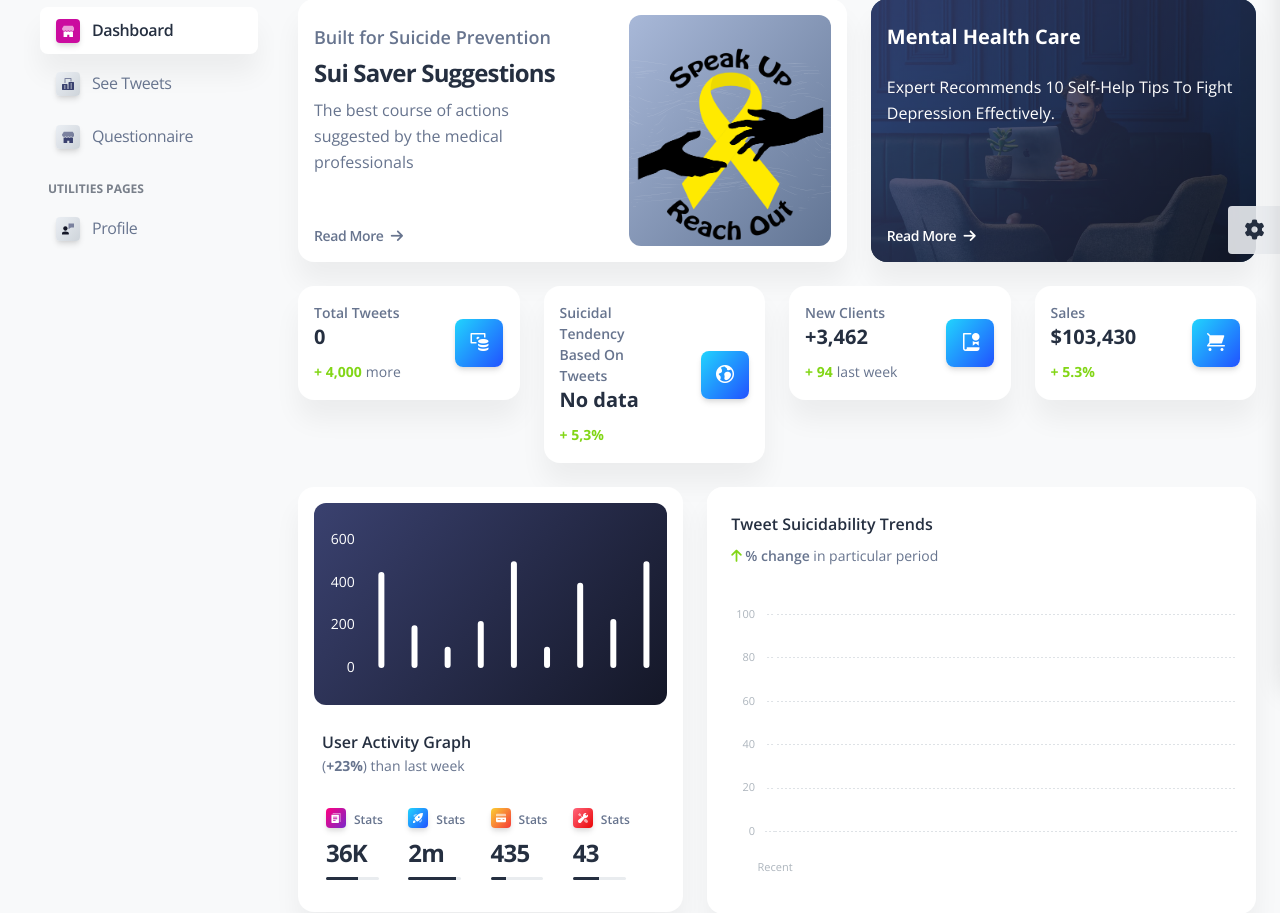
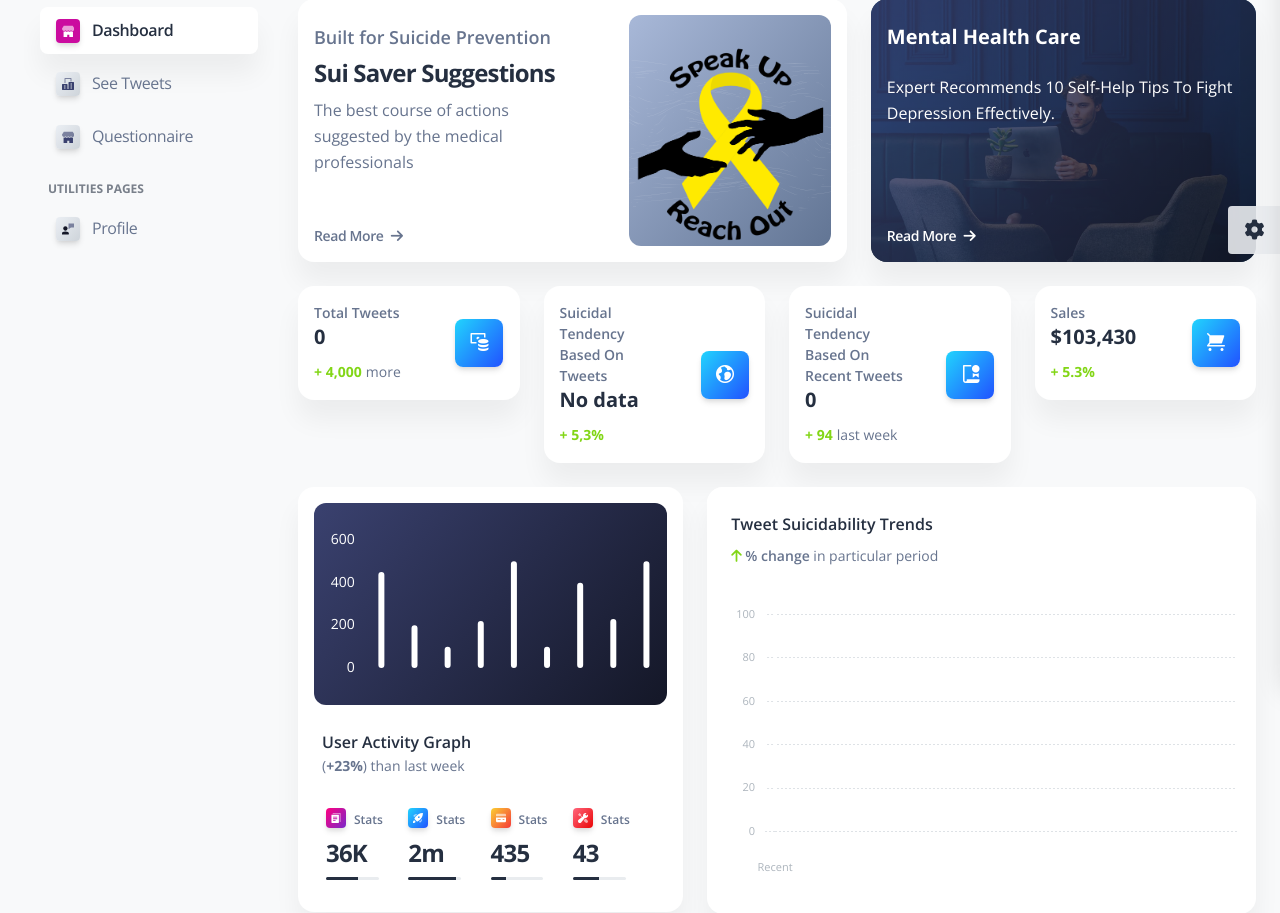
Before and after one commit to Satyajit-Codys/sui-saver-web, a Django app: page / in a window 1280 px wide. Shown: the part 114-1027 px from the top of the page. Run offline with Django 3.2, Linux system fonts and the light colour scheme; the visitor is signed in with stand-in values (Sample User, id 1); some libraries are stand-ins or nearby versions.

Commit message:
recent suicidal tendency

```diff
--- a/apps/home/views.py
+++ b/apps/home/views.py
@@ -18,8 +18,13 @@ def index(request):
         overall_trend_percentage = sum(overall_trend) // total_tweets
     except:
         overall_trend_percentage = "No data"
+    try:
+        recent_prob = sum(recent_prob_list)//10
+    except:
+        overall_trend_percentage = "No data"
     context = {"segment": "index", "positive_tweet_trend": positive_tweet_trend,
-               "negative_tweet_trend": negative_tweet_trend, "overall_trend_percentage": overall_trend_percentage, "total_tweets": total_tweets}
+               "negative_tweet_trend": negative_tweet_trend, "overall_trend_percentage": overall_trend_percentage,
+               "recent_prob":recent_prob , "total_tweets": total_tweets}
 
     html_template = loader.get_template('home/index.html')
     return HttpResponse(html_template.render(context, request))
--- a/apps/templates/home/index.html
+++ b/apps/templates/home/index.html
@@ -105,8 +105,8 @@
           <div class="row">
             <div class="col-7">
               <div class="numbers">
-                <p class="text-sm mb-0 text-capitalize font-weight-bold">New Clients</p>
-                <h5 class="font-weight-bolder">+3,462</h5>
+                <p class="text-sm mb-0 text-capitalize font-weight-bold">Suicidal Tendency based on recent tweets</p>
+                <h5 class="font-weight-bolder">{{recent_prob}}</h5>
                 <span class="text-success text-sm font-weight-bolder">+ 94</span>
                 <span class="text-sm">last week</span>
               </div>
--- a/apps/tweetml/ml_model.py
+++ b/apps/tweetml/ml_model.py
@@ -16,7 +16,7 @@ nltk.download('stopwords')
 all_tweets, positives = [], []
 positive_tweet_trend, negative_tweet_trend = [], []
 overall_trend = []
-
+recent_prob_list = []
 
 def processing_tweets():
     def preprocess_tweet(text):
@@ -69,7 +69,7 @@ def processing_tweets():
     # X = vect.transform(example)
     # print('Prediction: %s\nProbability: %.2f%%'
     #       %(label[clf.predict(X)[0]],np.max(clf.predict_proba(X))*100))
-
+    count = 0
     for tweet in get_tweets():
         tweet_link = tweet[len(tweet)-24:len(tweet)]
         label = {0: 'negative', 1: 'positive'}
@@ -80,10 +80,16 @@ def processing_tweets():
             positives.append([tweet, prediction, prob, tweet_link])
             positive_tweet_trend.append(prob)
             overall_trend.append(prob)
+            if(count<10):
+                recent_prob_list.append(prob)
+                count+=1
         else:
             all_tweets.append([tweet, prediction, prob, tweet_link])
             negative_tweet_trend.append(prob)
             overall_trend.append(100-prob)
+            if(count<10):
+                recent_prob_list.append(100-prob)
+                count+=1
 
 
 # if len(positives) == 0:
```
